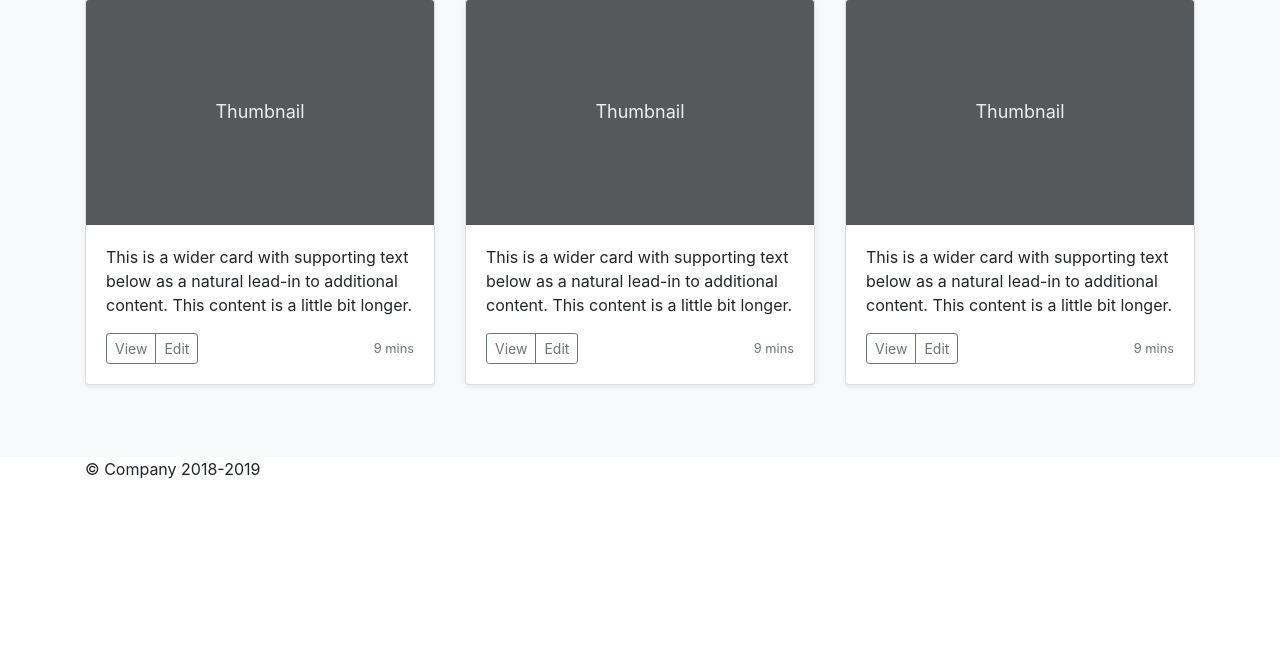
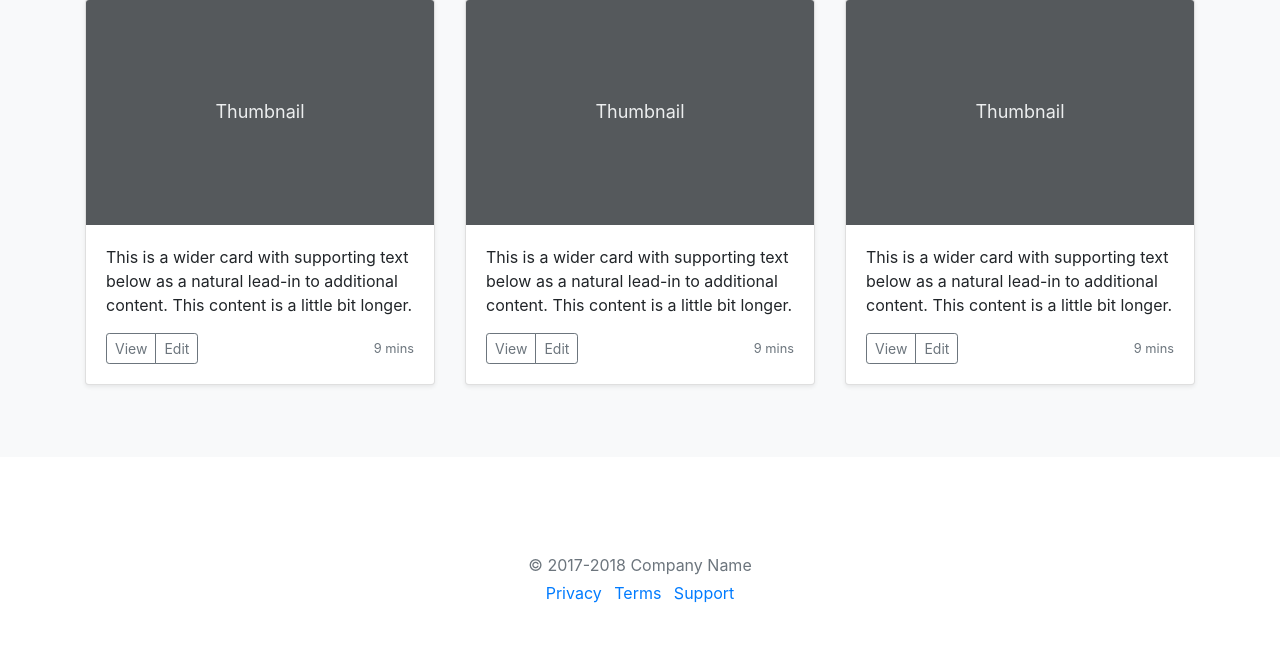
Before and after one commit to leihuagh/Django_Build_A_Site, a Django app: page /about/ in a window 1280 px wide. Shown: the part 1287-1940 px from the top of the page. Before the commit the page ends 1766 px from the top, so only its background shows below. Run offline with Django 3.2, Linux system fonts and the light colour scheme; some libraries are stand-ins or nearby versions.

Commit message:
footer menu

```diff
--- a/templates/base/footer.html
+++ b/templates/base/footer.html
@@ -1,3 +1,8 @@
-    <footer class="container">
-        <p>&copy; Company 2018-2019</p>
+    <footer class="my-5 pt-5 text-muted text-center text-small">
+        <p class="mb-1">&copy; 2017-2018 Company Name</p>
+        <ul class="list-inline">
+            <li class="list-inline-item"><a href="#">Privacy</a></li>
+            <li class="list-inline-item"><a href="#">Terms</a></li>
+            <li class="list-inline-item"><a href="#">Support</a></li>
+        </ul>
     </footer>
```
